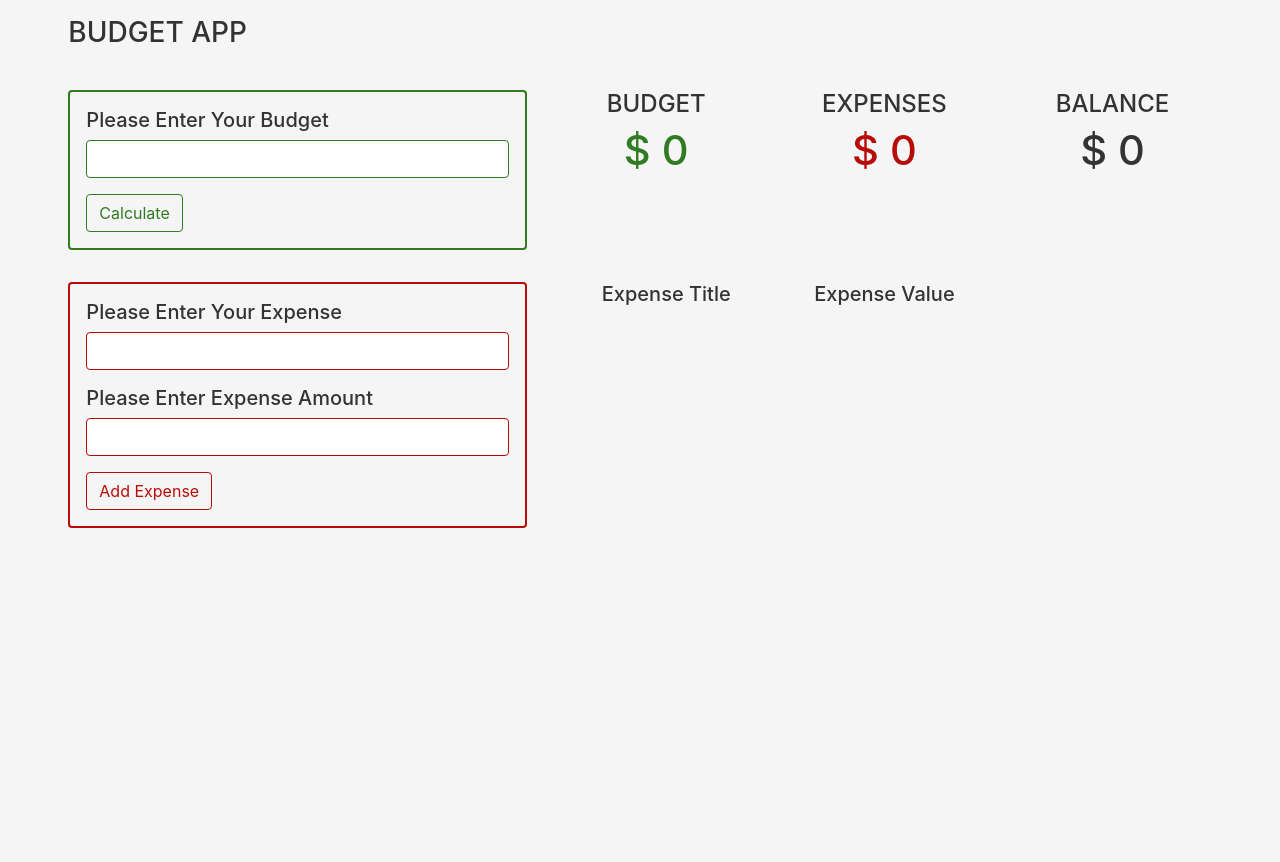
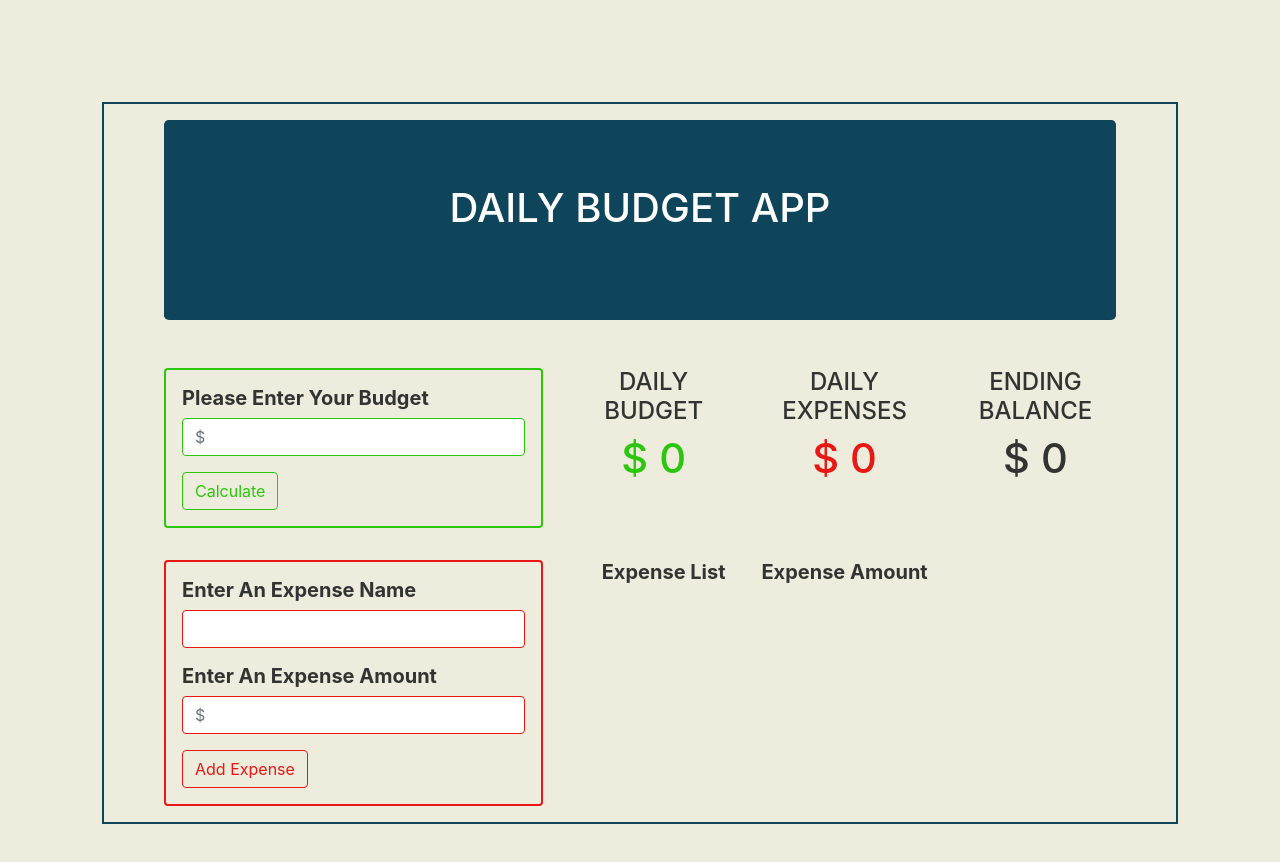
Before and after one commit to samroyall8423/Budget, a plain HTML site: page index.html in a window 1280 px wide. Before the commit the page ends 800 px from the top, so only its background shows below. Drawn offline with nearby package versions, Linux system fonts and the light colour scheme.

Commit message:
doing some styling

```diff
--- a/index.html
+++ b/index.html
@@ -8,7 +8,7 @@
         <meta http-equiv="X-UA-Compatible" content="ie=edge">
         <link rel="stylesheet" href="bootstrap.min.css">
         <link rel="stylesheet" href="main.css">
-        <title>budget app</title>
+        <title>Budgeting For Most</title>
     </head>
 
 
@@ -17,16 +17,18 @@
   <div class="row">
    <div class="col-11 mx-auto pt-3">
     <!-- title -->
-    <h3 class="text-uppercase mb-4">budget app</h3>
+    <div class="jumbotron">
+    <h1 class="text-uppercase mb-4">Daily Budget App</h1>
+    </div>
     <div class="row">
      <div class="col-md-5 my-3">
       <!-- budget feedback -->
-      <div class="budget-feedback alert alert-danger text-capitalize">budget feedback</div>
+      <div class="budget-feedback alert alert-danger text-capitalize">Daily Budget feedback</div>
       <!-- budget form -->
       <form id="budget-form" class=" budget-form">
        <h5 class="text-capitalize">please enter your budget</h5>
        <div class="form-group">
-        <input type="number" class="form-control budget-input" id="budget-input">
+        <input type="number" class="form-control budget-input" id="budget-input" placeholder="$">
        </div>
        <!-- submit button -->
        <button type="submit" class="btn text-capitalize budget-submit" id="budget-submit">calculate</button>
@@ -36,17 +38,17 @@
       <!-- app info -->
       <div class="row my-3">
        <div class="col-4 text-center mb-2">
-        <h6 class="text-uppercase info-title">budget</h6>
-        <span class="budget-icon"><i class="fas fa-money-bill-alt"></i></span>
+        <h6 class="text-uppercase info-title">Daily Budget</h6>
+            <span class="budget-icon"><i class="fas fa-money-bill-alt"></i></span>
         <h4 class="text-uppercase mt-2 budget" id="budget"><span>$ </span><span id="budget-amount">0</span></h4>
        </div>
        <div class="col-4 text-center">
-        <h6 class="text-uppercase info-title">expenses</h6>
+        <h6 class="text-uppercase info-title">Daily Expenses</h6>
         <span class="expense-icon"><i class="far fa-credit-card"></i></span>
         <h4 class="text-uppercase mt-2 expense" id="expense"><span>$ </span><span id="expense-amount">0</span></h4>
        </div>
        <div class="col-4 text-center">
-        <h6 class="text-uppercase info-title">balance</h6>
+        <h6 class="text-uppercase info-title">Ending Balance</h6>
         <span class="balance-icon"><i class="fas fa-dollar-sign"></i></span>
         <h4 class="text-uppercase mt-2 balance" id="balance"> <span>$ </span><span id="balance-amount">0</span></h4>
        </div>
@@ -60,13 +62,13 @@
       <div class="expense-feedback alert alert-danger text-capitalize">expense feedback</div>
       <!-- expense form -->
       <form id="expense-form" class=" expense-form">
-       <h5 class="text-capitalize">please enter your expense</h5>
+       <h5 class="text-capitalize">enter an expense name</h5>
        <div class="form-group">
         <input type="text" class="form-control expense-input" id="expense-input">
        </div>
-       <h5 class="text-capitalize">please enter expense amount</h5>
+       <h5 class="text-capitalize">enter an expense amount</h5>
        <div class="form-group">
-        <input type="number" class="form-control expense-input" id="amount-input">
+        <input type="number" class="form-control expense-input" id="amount-input" placeholder="$">
        </div>
        <!-- submit button -->
        <button type="submit" class="btn text-capitalize expense-submit" id="expense-submit">add expense</button>
@@ -77,8 +79,8 @@
       <div class="expense-list" id="expense-list">
 
        <div class="expense-list__info d-flex justify-content-between text-capitalize">
-        <h5 class="list-item">expense title</h5>
-        <h5 class="list-item">expense value</h5>
+        <h5 class="list-item">expense list</h5>
+        <h5 class="list-item">expense amount</h5>
         <h5 class="list-item"></h5>
        </div>
        <!-- This is going to be my single expense -->
@@ -106,9 +108,6 @@
    </div>
   </div>
  </div>
-
-
-
  <script
         src="https://code.jquery.com/jquery-3.3.1.min.js"
         integrity="sha256-FgpCb/KJQlLNfOu91ta32o/NMZxltwRo8QtmkMRdAu8="
--- a/index.js
+++ b/index.js
@@ -96,16 +96,14 @@ class UI {
        let total = 0;
        if (this.itemList.length > 0) {
         total = this.itemList.reduce((acc, curr) => {
-          console.log(acc);
           acc += curr.amount;
           return acc;
-        },0)
+        },0);
        }
        this.expenseAmount.textContent = total
        return total;
      }
   }
-
 
 
 
--- a/main.css
+++ b/main.css
@@ -1,14 +1,32 @@
 :root {
     --mainWhite: #f5f5f5f5;
     --mainDark: #333333;
-    --mainGreen: #317b22;
-    --mainRed: #b80c09;
+    --mainGreen: #2bc70c;
+    --mainRed: #e91814;
     --mainBlue: #05668d;
+  }
+  h1 {
+    text-align: center;
+    color: white;
+  }
+  .jumbotron {
+    background-color: #0e455b;
+  }
+  h5 {
+    font-weight: bold;
+
+  }
+  h5:hover {
+    color:red;
+    font-size: 20px;
   }
 
   body {
-    background: var(--mainWhite);
+    background-color: rgb(237, 236, 221);
     color: var(--mainDark);
+    margin: 8%;
+    border: 2px solid  #0e455b;
+
   }
   .budget-feedback,
   .expense-feedback {
```
